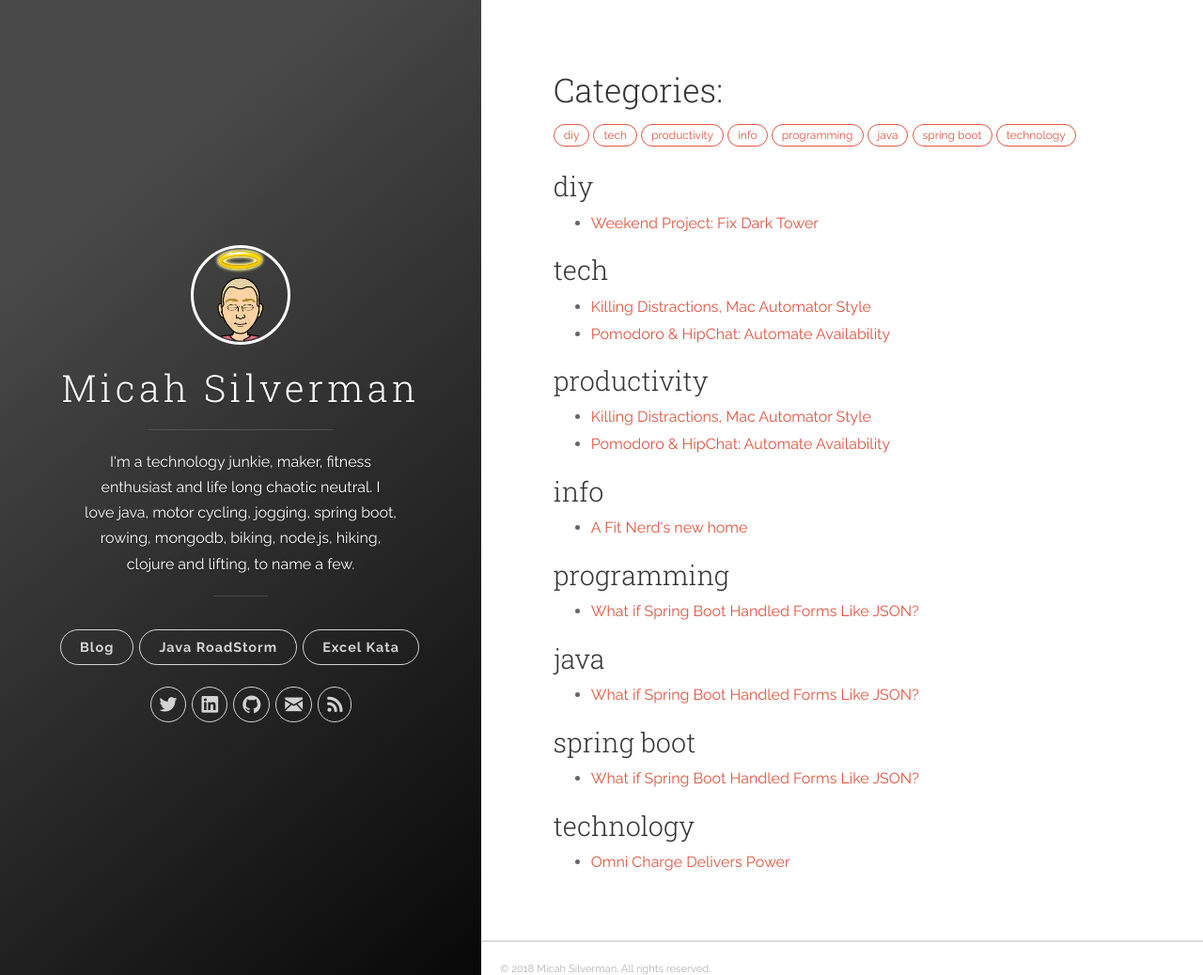
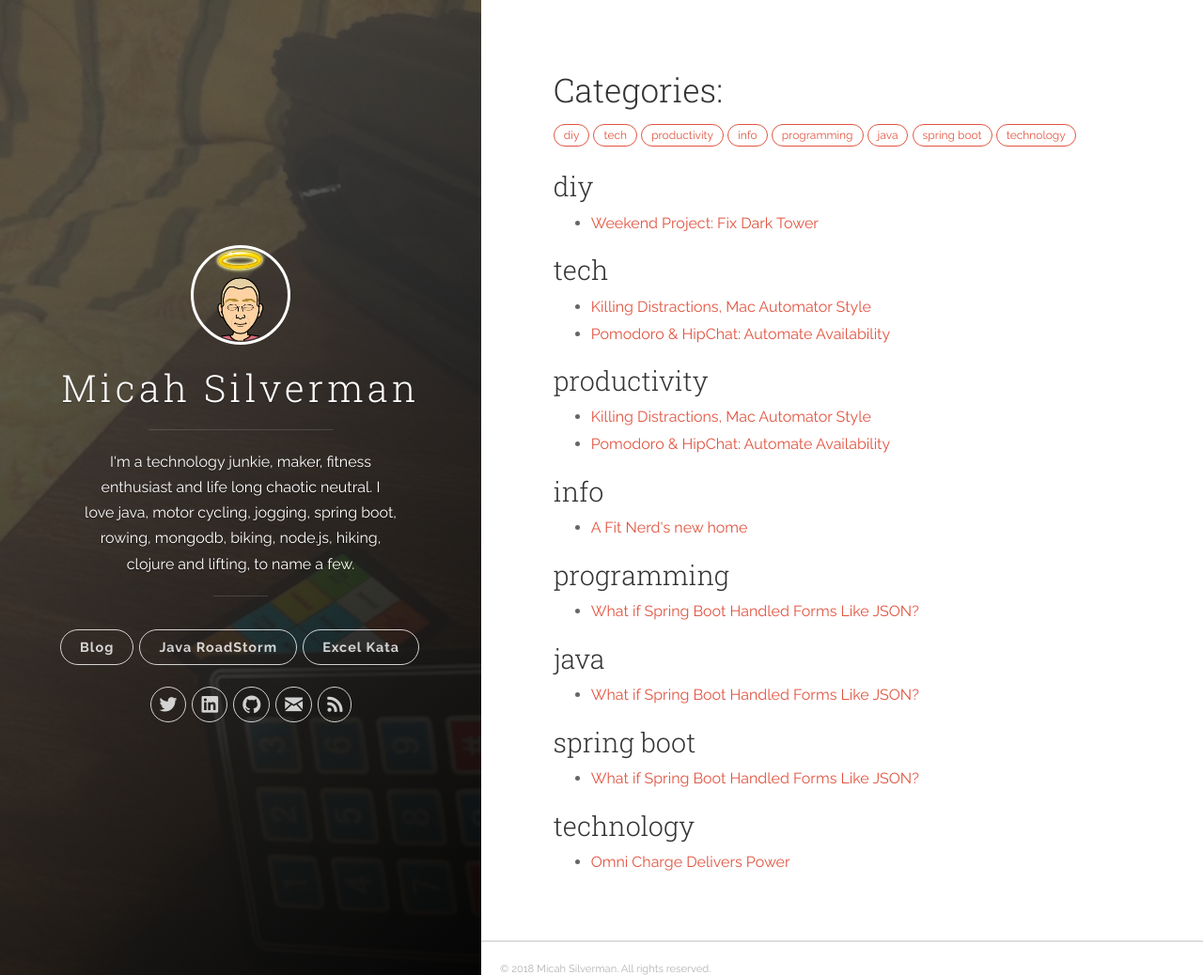
Before and after one commit to dogeared/dogeared.github.io, a Jekyll site: the page built from categories.md, in a window 1280 px wide and 1038 px high. Shown: the whole window at 94% size. Built offline with Jekyll 4.4.1, drawn with Linux system fonts in a browser that asks for light colours; nearby versions of some CDN libraries.

Commit message:
baseurl fix

```diff
--- a/_includes/header.html
+++ b/_includes/header.html
@@ -3,7 +3,7 @@
   <i class="icon icon-x-circle btn-mobile-close__icon hidden"></i>
 </span>
 
-<header class="panel-cover" style="background-image: url({{ "images/DTPinMapTest.jpg" | prepend: site.baseurl }})">
+<header class="panel-cover" style="background-image: url({{ "/images/DTPinMapTest.jpg" | prepend: relative_url }})">
   <div class="panel-main">
 
     <div class="panel-main__inner panel-inverted">
```
